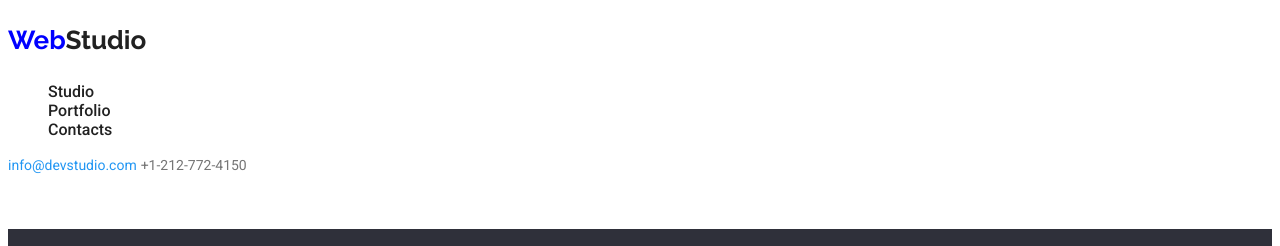
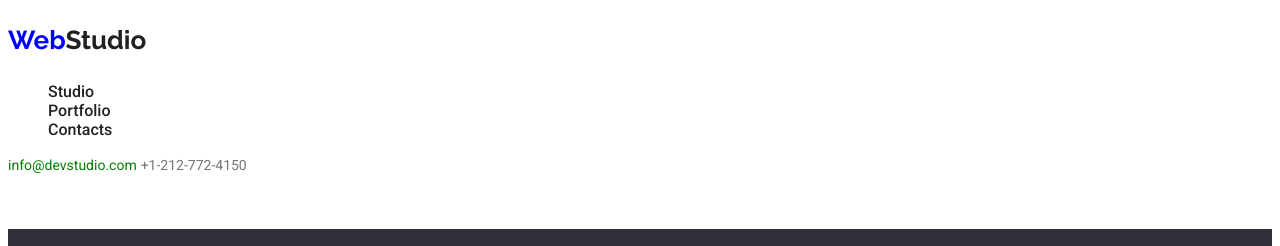
Before and after one commit to n0m3d90/goit-markup-hw-02, a plain HTML site: page index.html in a window 1280 px wide. In both pictures the pointer is over the link 72 px from the left and 164 px from the top of the page. Shown: the top 246 px of the page. Drawn offline with Linux system fonts and the light colour scheme.

Commit message:
update 5.1

```diff
--- a/css/styles.css
+++ b/css/styles.css
@@ -61,7 +61,11 @@ body{
     color:var(--aqua-color);
     text-decoration: none;
     font-size: 14px;
-    line-height: 16px;
+    line-height: 1.14;
+}
+.header__info1:hover,
+.header__info1:focus{
+    color: var(--green-color);
 }
 .header__info2{
     color:var(--gray-color);
```
